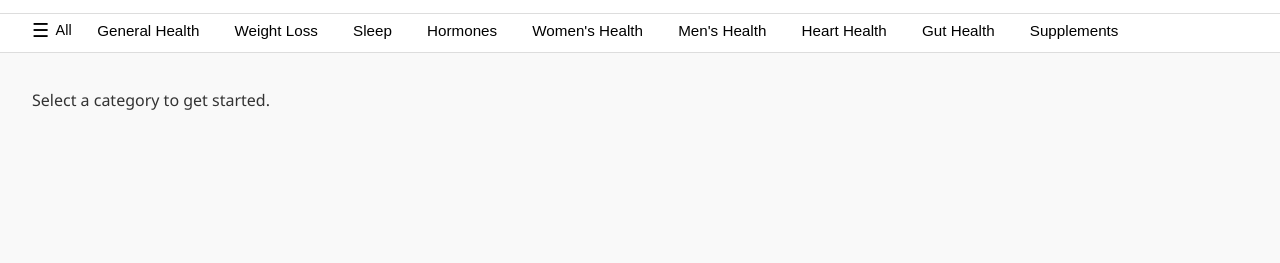
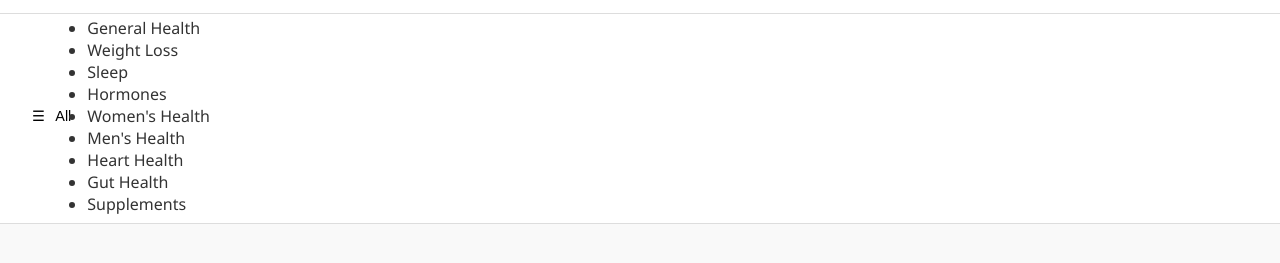
Before and after one commit to testlyhealth/testly-mvp, a plain HTML site: page index.html in a window 1280 px wide. Shown: the part 55-318 px from the top of the page. Drawn offline with Linux system fonts and the light colour scheme; a script that the page names is missing.

Commit message:
folder updates

```diff
--- a/index.html
+++ b/index.html
@@ -16,24 +16,35 @@
     </div>
   </header>
 
-<!-- Category nav bar -->
-<nav class="category-bar">
-    <button class="menu-button">
-        <span style="font-size: 1.2rem;">☰</span>
-        <span>All</span>
-    </button>
-    <div class="category-buttons">
-      <button>General Health</button>
-      <button>Weight Loss</button>
-      <button>Sleep</button>
-      <button>Hormones</button>
-      <button>Women's Health</button>
-      <button>Men's Health</button>
-      <button>Heart Health</button>
-      <button>Gut Health</button>
-      <button>Supplements</button>
-    </div>
+  <nav class="category-bar">
+    <button class="menu-button" id="burger-button">☰ <span class="menu-label">All</span></button>
+
+    <!-- Dropdown menu -->
+    <ul class="burger-dropdown hidden" id="burger-dropdown">
+      <li>General Health</li>
+      <li>Weight Loss</li>
+      <li>Sleep</li>
+      <li>Hormones</li>
+      <li>Women's Health</li>
+      <li>Men's Health</li>
+      <li>Heart Health</li>
+      <li>Gut Health</li>
+      <li>Supplements</li>
+    </ul>
+
+    <ul class="category-list">
+      <li>General Health</li>
+      <li>Weight Loss</li>
+      <li>Sleep</li>
+      <li>Hormones</li>
+      <li>Women's Health</li>
+      <li>Men's Health</li>
+      <li>Heart Health</li>
+      <li>Gut Health</li>
+      <li>Supplements</li>
+    </ul>
   </nav>
+
 
 
   <!-- Main product area -->
--- a/style.css
+++ b/style.css
@@ -103,6 +103,35 @@
     white-space: nowrap;
   }
 
+  .burger-dropdown {
+    position: absolute;
+    top: 100%;
+    left: 2rem;
+    background: var(--white);
+    border: 1px solid var(--border);
+    box-shadow: 0 2px 8px rgba(0,0,0,0.1);
+    padding: 0.5rem 0;
+    width: 200px;
+    z-index: 999;
+  }
+
+  .burger-dropdown li {
+    padding: 0.5rem 1rem;
+    cursor: pointer;
+    white-space: nowrap;
+  }
+
+  .burger-dropdown li:hover {
+    background: var(--accent-light);
+  }
+
+  .menu-label {
+    font-size: 0.9rem;
+    margin-left: 0.25rem;
+    vertical-align: middle;
+  }
+
+
   /* --------------------------------------
      MAIN CONTENT AREA
   ---------------------------------------- */
```
Also changed, not shown: js/dom.js (added), js/main.js (added), js/menu.js (added).
